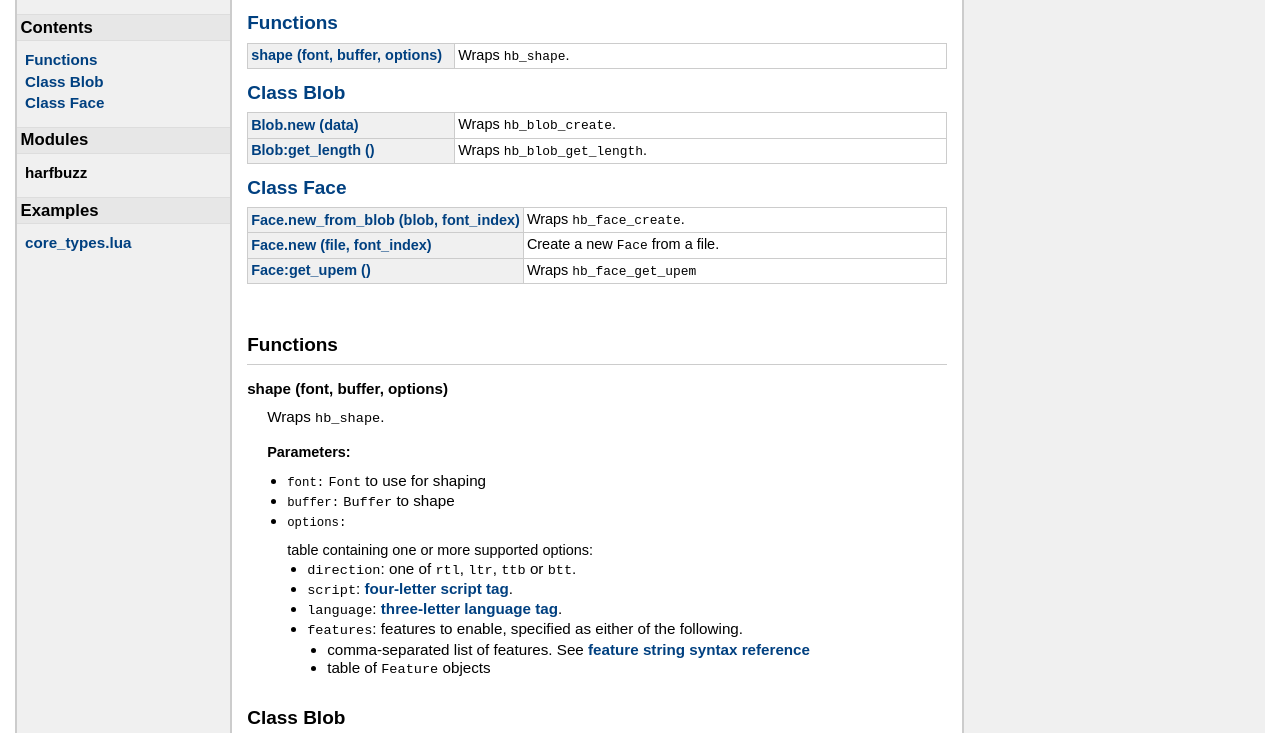
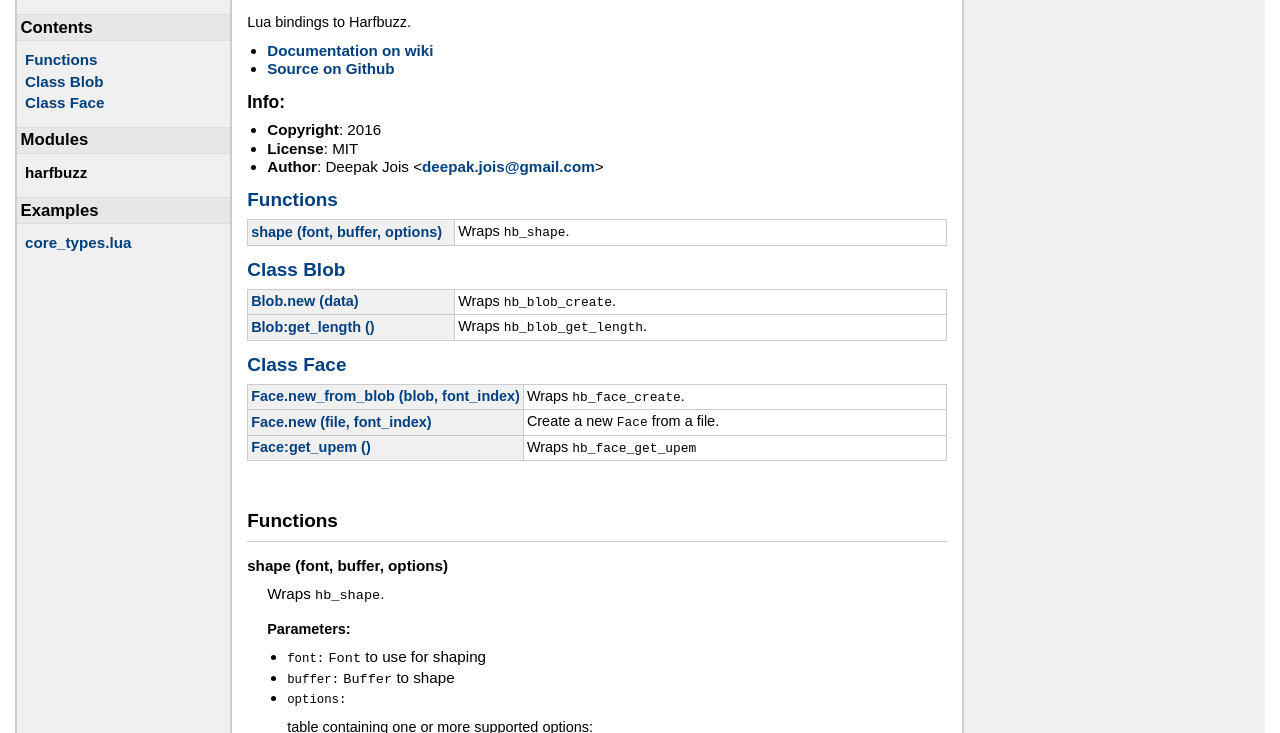
Before and after one commit to ufyTeX/luaharfbuzz, a plain HTML site: page api/index.html in a window 1280 px wide. Shown: the part 43-776 px from the top of the page. Drawn offline with Linux system fonts and the light colour scheme.

Commit message:
More updates

```diff
--- a/api/index.html
+++ b/api/index.html
@@ -49,12 +49,20 @@
 <div id="content">
 
 <h1>Module <code>harfbuzz</code></h1>
+<p>Lua bindings to Harfbuzz.</p>
 <p>
 
+<ul>
+    <li><a href="http://github.com/deepakjois/luaharfbuzz/wiki">Documentation on wiki</a></li>
+    <li><a href="https://github.com/deepakjois/luaharfbuzz">Source on Github</a></li>
+</ul>
 </p>
-<p>
-
-</p>
+    <h3>Info:</h3>
+    <ul>
+        <li><strong>Copyright</strong>: 2016</li>
+        <li><strong>License</strong>: MIT</li>
+        <li><strong>Author</strong>: Deepak Jois <<a href="&#x6d;&#97;&#x69;&#108;&#x74;&#111;&#x3a;d&#101;&#x65;&#112;&#x61;&#107;&#x2e;&#106;&#x6f;i&#115;&#x40;&#103;&#x6d;&#97;&#x69;&#108;&#x2e;&#99;&#x6f;m">&#x64;&#101;&#x65;&#112;&#x61;&#107;&#x2e;j&#111;&#x69;&#115;&#x40;&#103;&#x6d;&#97;&#x69;l&#46;&#x63;&#111;&#x6d;</a>></li>
+    </ul>
 
 
 <h2><a href="#Functions">Functions</a></h2>
@@ -256,7 +264,7 @@
 </div> <!-- id="main" -->
 <div id="about">
 <i>generated by <a href="http://github.com/stevedonovan/LDoc">LDoc 1.4.3</a></i>
-<i style="float:right;">Last updated 2015-12-08 23:18:49 </i>
+<i style="float:right;">Last updated 2015-12-08 23:53:44 </i>
 </div> <!-- id="about" -->
 </div> <!-- id="container" -->
 </body>
```
Also changed, not shown: api/examples/core_types.lua.html (+1 -1 lines).
